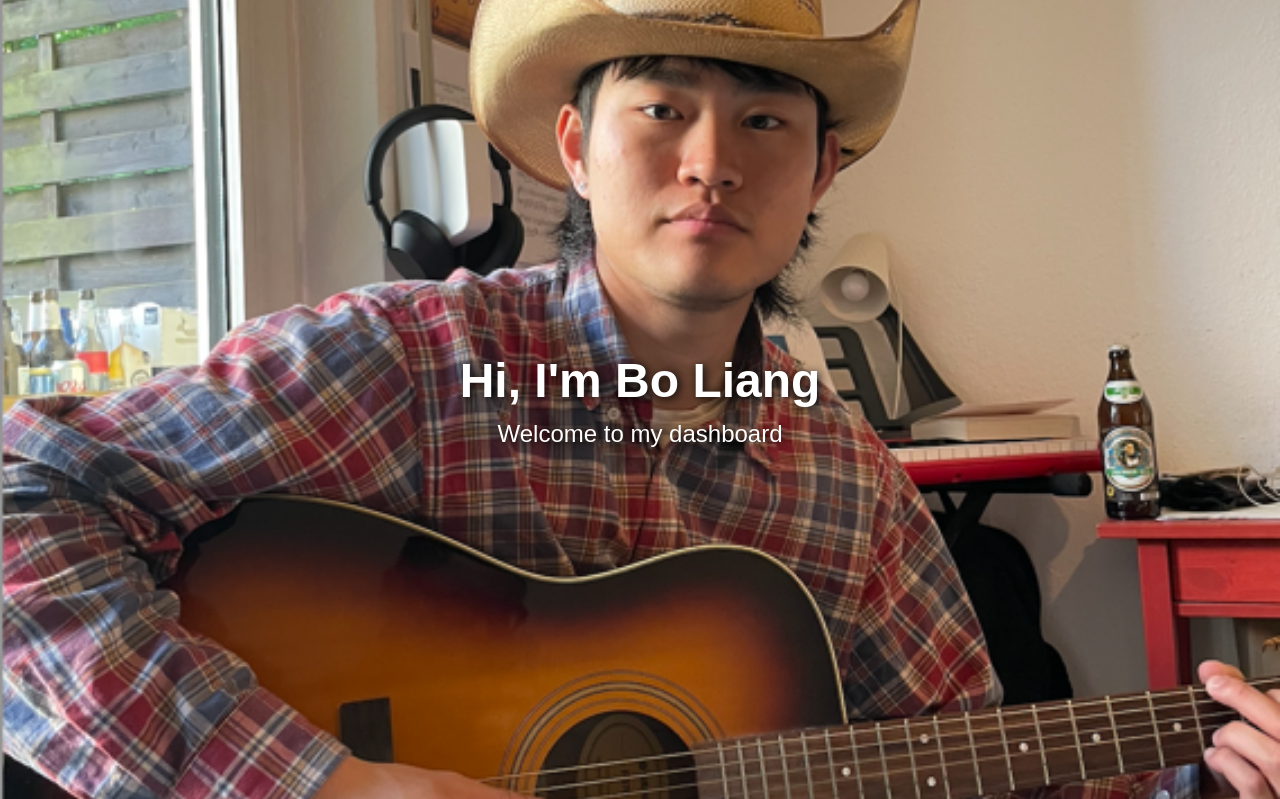
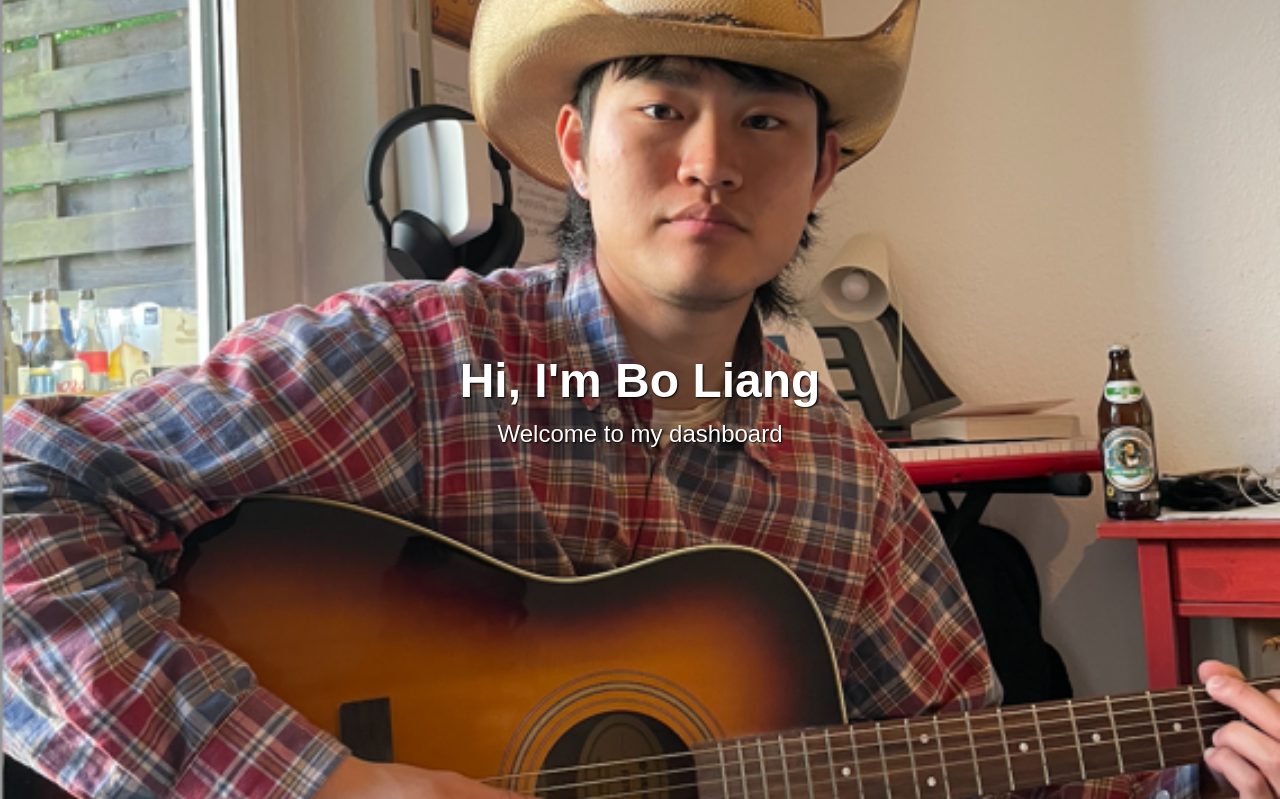
Before and after one commit to Bofisherman/Bo, a Flask app: page / in a window 1280 px wide. Shown: the top 799 px of the page. Run offline with Flask 3, Linux system fonts and the light colour scheme.

Commit message:
Fix background image path

```diff
--- a/frontend/static/style.css
+++ b/frontend/static/style.css
@@ -19,7 +19,10 @@ body, html {
   justify-content: center;
   align-items: center;
   color: white;
-  text-shadow: 2px 2px 10px black;
+  text-shadow: 1px 1px 2px black;
+  font-family: sans-serif;
+  text-align: center;
+  flex-direction: column;
 }
 
 .content {
--- a/frontend/templates/index.html
+++ b/frontend/templates/index.html
@@ -3,7 +3,7 @@
 <head>
   <meta charset="UTF-8">
   <title>My Dashboard</title>
-  <link rel="stylesheet" href="{{ url_for('static', filename='/style.css') }}">
+  <link rel="stylesheet" href="{{ url_for('static', filename='style.css') }}">
 </head>
 <body>
   <section class="hero">
```
